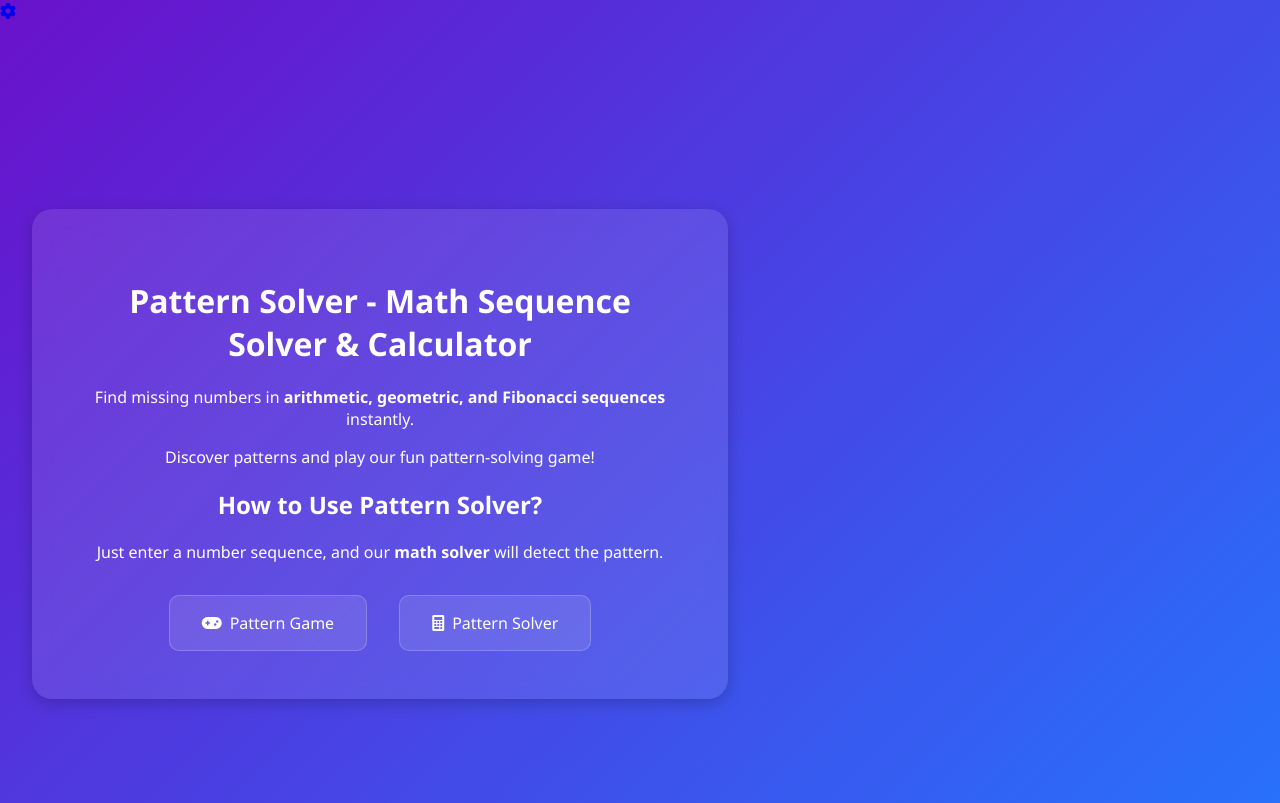
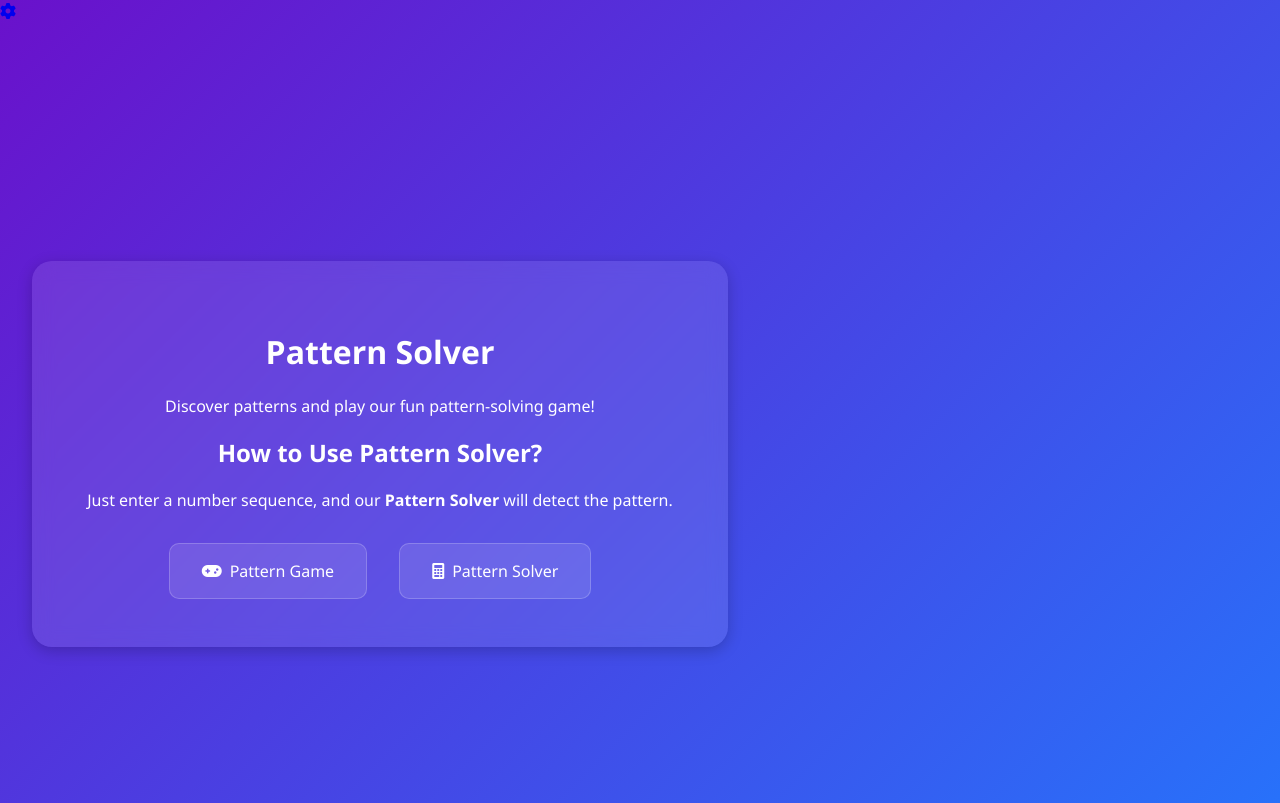
Before and after one commit to Kvin-21/pattern-solver, a Flask app: page / in a window 1280 px wide. Shown: the top 803 px of the page. Run offline with Flask 3, Linux system fonts and the light colour scheme; some libraries are stand-ins or nearby versions.

Commit message:
Update home.html

```diff
--- a/app/templates/home.html
+++ b/app/templates/home.html
@@ -90,8 +90,7 @@ window.__h82AlnkH6D91__("WyJwdWItODg2NTgyNDA3ODM1OTk5MiIsW251bGwsbnVsbCxudWxsLCJ
     </div>
     <div class="container">
         <div class="welcome-box">
-            <h1>Pattern Solver - Math Sequence Solver & Calculator</h1>
-            <p>Find missing numbers in <strong>arithmetic, geometric, and Fibonacci sequences</strong> instantly.</p>
+            <h1>Pattern Solver</h1>
             {% if user %}
                 <p>Welcome back, {{ user.username }}!</p>
             {% else %}
@@ -99,7 +98,7 @@ window.__h82AlnkH6D91__("WyJwdWItODg2NTgyNDA3ODM1OTk5MiIsW251bGwsbnVsbCxudWxsLCJ
             {% endif %}
 
             <h2>How to Use Pattern Solver?</h2>
-            <p>Just enter a number sequence, and our <strong>math solver</strong> will detect the pattern.</p>
+            <p>Just enter a number sequence, and our <strong>Pattern Solver</strong> will detect the pattern.</p>
 
             <div class="button-container">
                 <a href="{{ url_for('game') }}" class="button game-button">
```
